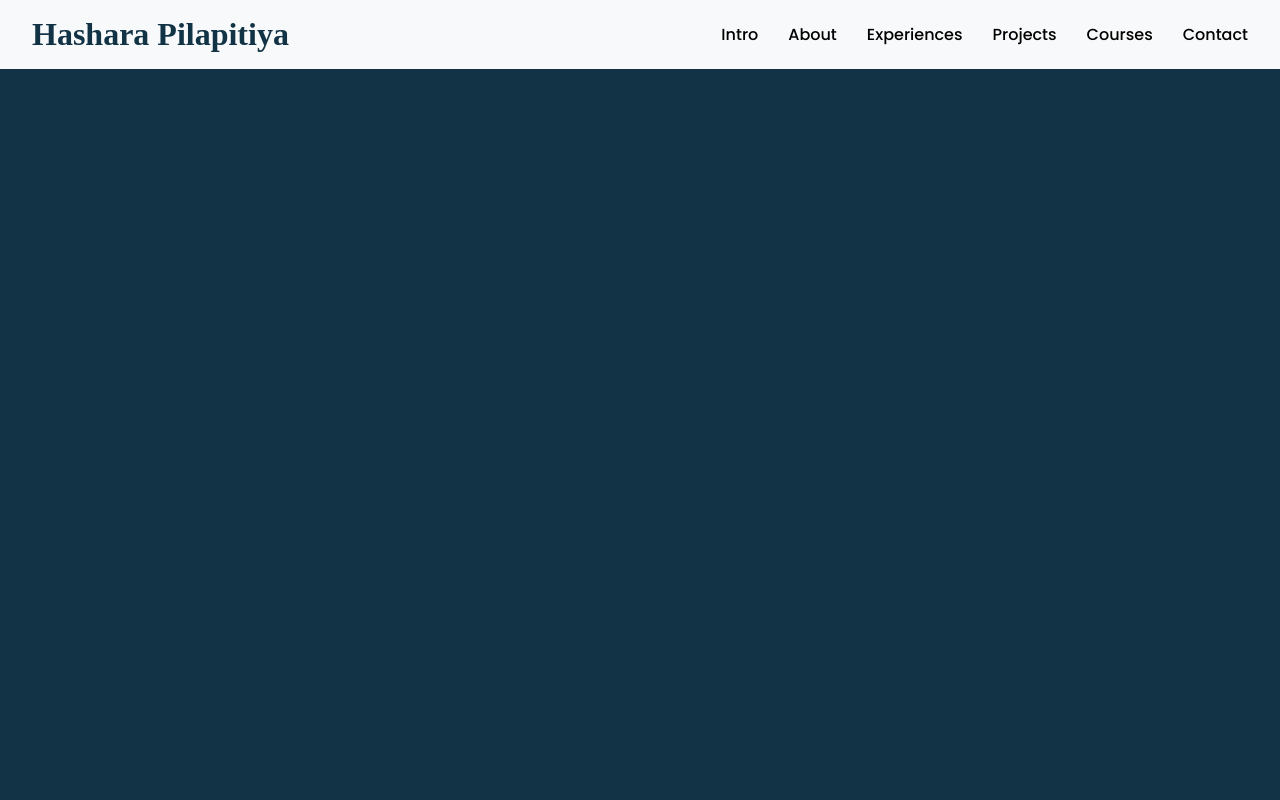
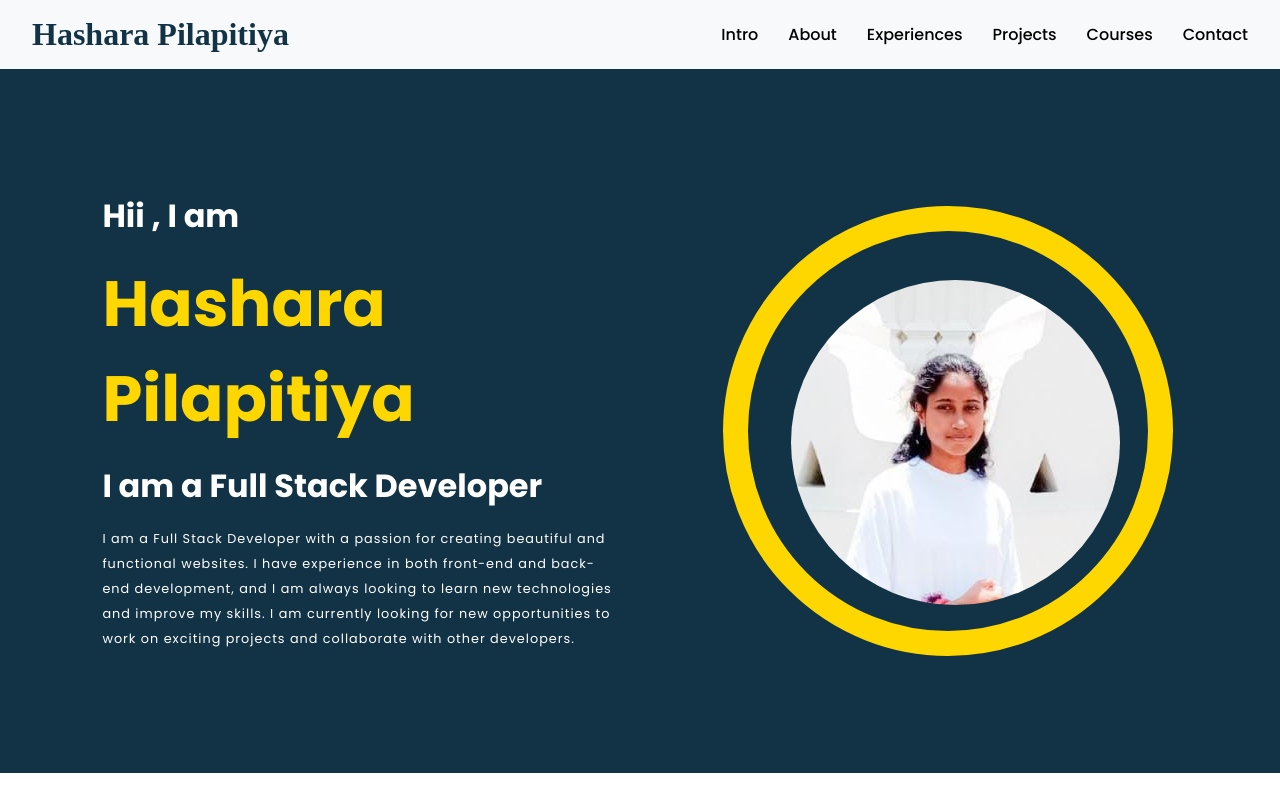
Before and after one commit to Hashara-Pilapitiya/Portfolio, a React (Create React App) app in the folder frontend/: page / in a window 1280 px wide. Built offline with nearby package versions, Linux system fonts and the light colour scheme; the HTML template or start-up script is replaced by a standard one; a web font is replaced by a local one.

Commit message:
Update homepage with Hero component and styling

```diff
--- /dev/null
+++ b/frontend/src/components/Intro/Hero.js
@@ -0,0 +1,35 @@
+import React from 'react';
+import './hero.css';
+import HeroImage from '../../assets/Hero.jpg';
+
+const Hero = () => {
+  return (
+    <div className='hero'>
+        <div className='hero__text'>
+
+            <h1 className='first'>Hii , I am</h1>
+
+            <h1 className='second'>Hashara Pilapitiya</h1>
+
+            <h1 className='third'>I am a Full Stack Developer</h1>
+
+            <p> I am a Full Stack Developer with a passion for creating beautiful and functional websites. I have experience in both front-end and back-end development, and I am always looking to learn new technologies and improve my skills. I am currently looking for new opportunities to work on exciting projects and collaborate with other developers. </p>
+
+        </div>
+
+        <div className='hero__image'>
+
+            <div className='box01'>
+                <div className='box02'>
+                    <div className='image__container'>
+                        <img src={HeroImage} alt='hero' />
+                    </div>
+                </div>
+            </div>
+
+        </div>
+    </div>
+  )
+}
+
+export default Hero;
--- /dev/null
+++ b/frontend/src/components/Intro/hero.css
@@ -0,0 +1,65 @@
+.hero {
+    height: 88vh;
+    background-color: var(--primary-color);
+    display: flex;
+    justify-content: space-between;
+    align-items: center;
+    padding: 0 8%;
+    gap: 5rem;
+}
+
+.hero__text {
+    width: 50%;
+}
+
+.hero__text .first {
+    font-size: 2rem;
+    color:  white;
+    margin-bottom: 1rem;
+}
+
+.hero__text .second {
+    font-size: 4rem;
+    color:  var(--secondary-color);
+    margin-bottom: 1rem;
+}
+
+.hero__text .third {
+    font-size: 2rem;
+    color:  white;
+    margin-bottom: 1rem;
+}
+
+.hero__text p {
+    font-size: 0.8rem;
+    color:  white;
+    letter-spacing: 1px;
+    line-height: 25px;
+}
+
+.hero__image {
+    margin-top: -80px;
+}
+
+.hero__image img {
+    border-radius: 50%;
+    position: absolute;
+    top: 35%;
+    right: 7.5%;
+    margin-right: 5%;
+}
+
+.box01 {
+    width: 400px;
+    height:400px;
+    border-radius: 100%;
+    border: 25px solid var(--primary-color);
+    margin-right: 80px;
+}
+
+.box02 {
+    width: 450px;
+    height: 450px;
+    border-radius: 100%;
+    border: 25px solid var(--secondary-color);
+}
--- a/frontend/src/index.css
+++ b/frontend/src/index.css
@@ -20,7 +20,6 @@
 
 body {
   font-family: 'Poppins', sans-serif;
-  background: var(--primary-color);
 }
 
 a {
--- a/frontend/src/pages/Home/index.js
+++ b/frontend/src/pages/Home/index.js
@@ -1,11 +1,13 @@
 import React from 'react';
 import Header from '../../components/Header/Header';
+import Hero from '../../components/Intro/Hero';
 
 function Home() {
   return (
     <div>
 
       <Header />
+      <Hero />
 
     </div>
   )
```
Also changed, not shown: frontend/src/assets/Hero.jpg (added).
